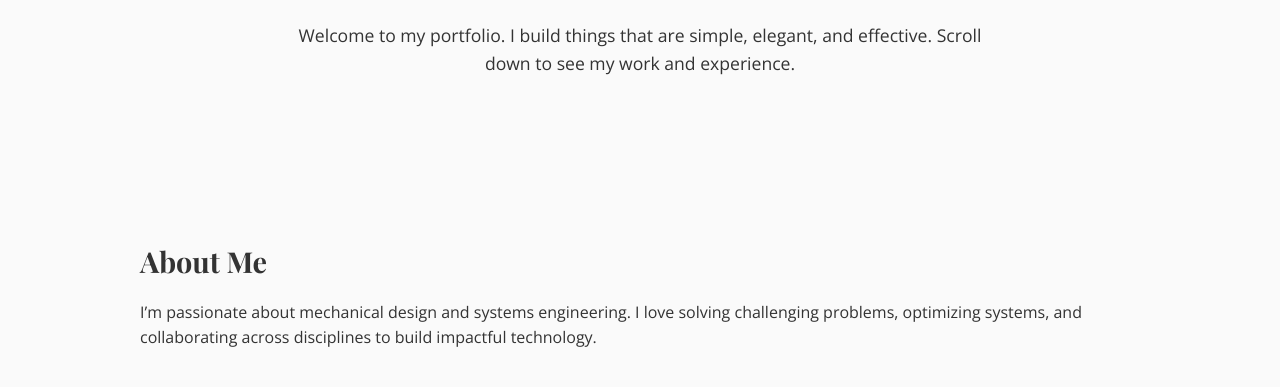
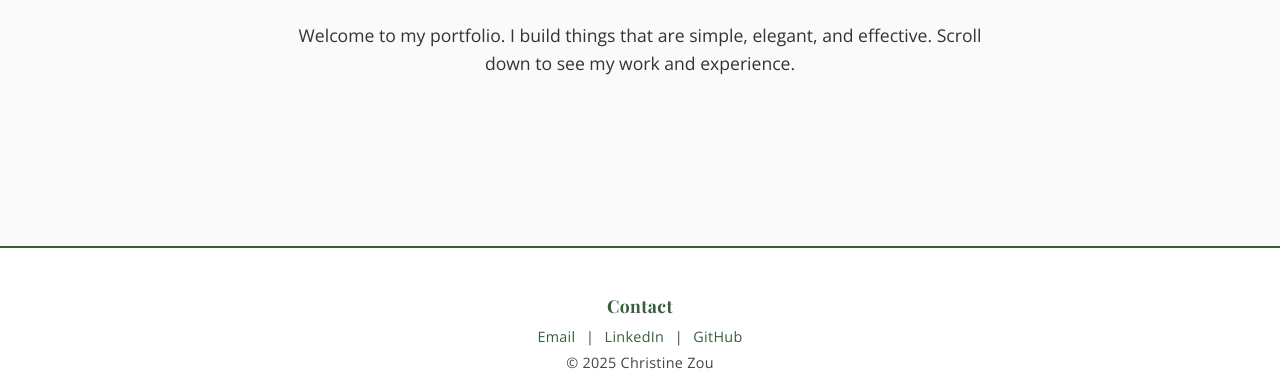
Before and after one commit to christine-zou/christine-zou.github.io, a plain HTML site: page index.html in a window 1280 px wide. Shown: the part 565-952 px from the top of the page. Drawn offline with nearby package versions, Linux system fonts and the light colour scheme.

Commit message:
Update index.html

```diff
--- a/index.html
+++ b/index.html
@@ -39,18 +39,6 @@
     </div>
   </section>
 
-  <!-- About -->
-  <section id="about" class="about">
-    <div class="container">
-      <h2>About Me</h2>
-      <p>
-        I’m passionate about mechanical design and systems engineering.
-        I love solving challenging problems, optimizing systems, and
-        collaborating across disciplines to build impactful technology.
-      </p>
-    </div>
-  </section>
-
 
   <!-- Footer -->
   <footer>
```
